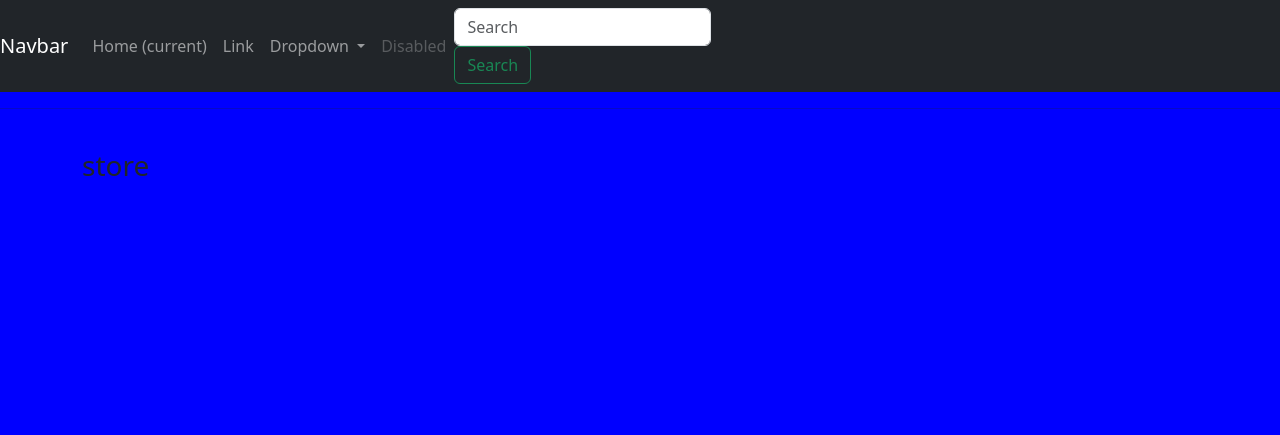
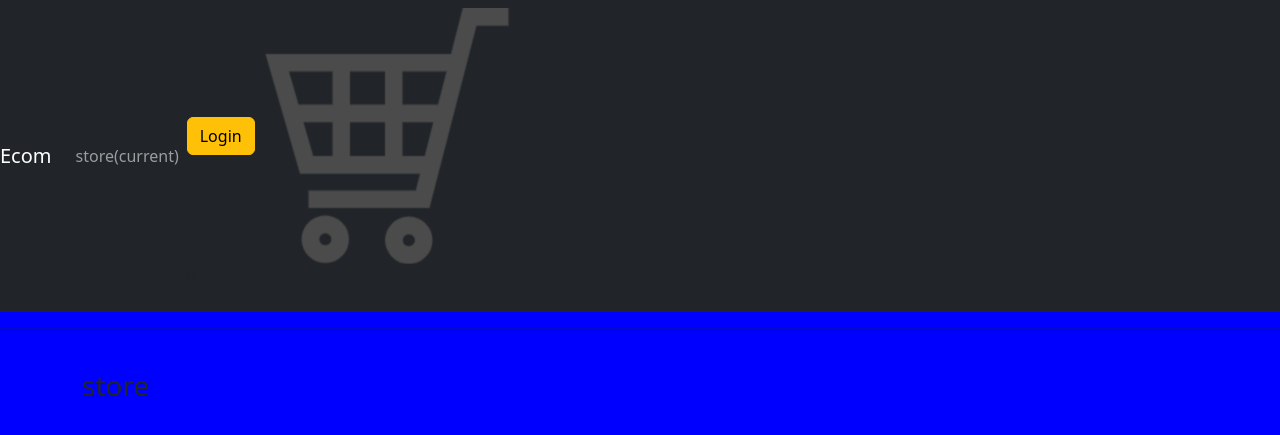
Before and after one commit to hitomi249/ecommerce, a Django app: page / in a window 1280 px wide. Shown: the top 435 px of the page. Run offline with Django 5.2, Linux system fonts and the light colour scheme.

Commit message:
Main.html navbarをカスタマイズ

```diff
--- a/store/templates/store/Main.html
+++ b/store/templates/store/Main.html
@@ -20,37 +20,24 @@
   </head>
   <body>
     <nav class="navbar navbar-expand-lg navbar-dark bg-dark">
-        <a class="navbar-brand" href="#">Navbar</a>
+        <a class="navbar-brand" href="{% url 'store' %}">Ecom</a>
         <button class="navbar-toggler" type="button" data-toggle="collapse" data-target="#navbarSupportedContent" aria-controls="navbarSupportedContent" aria-expanded="false" aria-label="Toggle navigation">
           <span class="navbar-toggler-icon"></span>
         </button>
         <div class="collapse navbar-collapse" id="navbarSupportedContent">
           <ul class="navbar-nav mr-auto">
             <li class="nav-item active">
-              <a class="nav-link" href="#">Home <span class="sr-only">(current)</span></a>
-            </li>
-            <li class="nav-item">
-              <a class="nav-link" href="#">Link</a>
-            </li>
-            <li class="nav-item dropdown">
-              <a class="nav-link dropdown-toggle" href="#" id="navbarDropdown" role="button" data-toggle="dropdown" aria-haspopup="true" aria-expanded="false">
-                Dropdown
-              </a>
-              <div class="dropdown-menu" aria-labelledby="navbarDropdown">
-                <a class="dropdown-item" href="#">Action</a>
-                <a class="dropdown-item" href="#">Another action</a>
-                <div class="dropdown-divider"></div>
-                <a class="dropdown-item" href="#">Something else here</a>
-              </div>
-            </li>
-            <li class="nav-item">
-              <a class="nav-link disabled" href="#">Disabled</a>
+              <a class="nav-link" href="{% url 'store' %}">store<span class="sr-only">(current)</span></a>
             </li>
           </ul>
-          <form class="form-inline my-2 my-lg-0">
-            <input class="form-control mr-sm-2" type="search" placeholder="Search" aria-label="Search">
-            <button class="btn btn-outline-success my-2 my-sm-0" type="submit">Search</button>
-          </form>
+          <div class="form-inline my-2 my-lg-0">
+            <a href="#" class="btn btn-warning">Login</a>
+
+            <a href="{% url 'cart' %}">
+                <img src="{% static 'images/cart.png' %}" alt="" id="cart-icon">
+            </a>
+            <p id="cart-total">0</p>
+          </div>
         </div>
        </nav>
     <hr>
--- a/store/templates/store/Store.html
+++ b/store/templates/store/Store.html
@@ -4,4 +4,3 @@
 <h3>store</h3>
 
 {% endblock content %}
-<img src="{% static 'images/cart.png' %}" />
```
